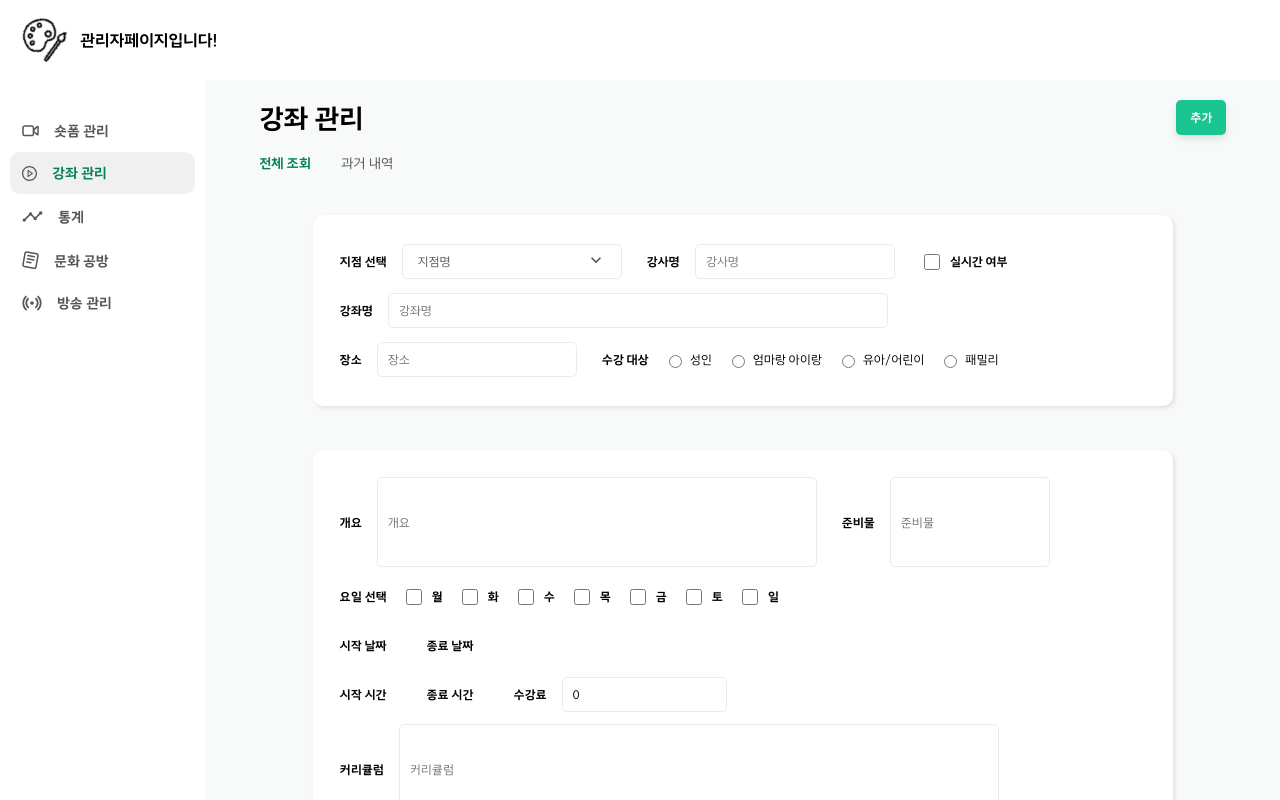
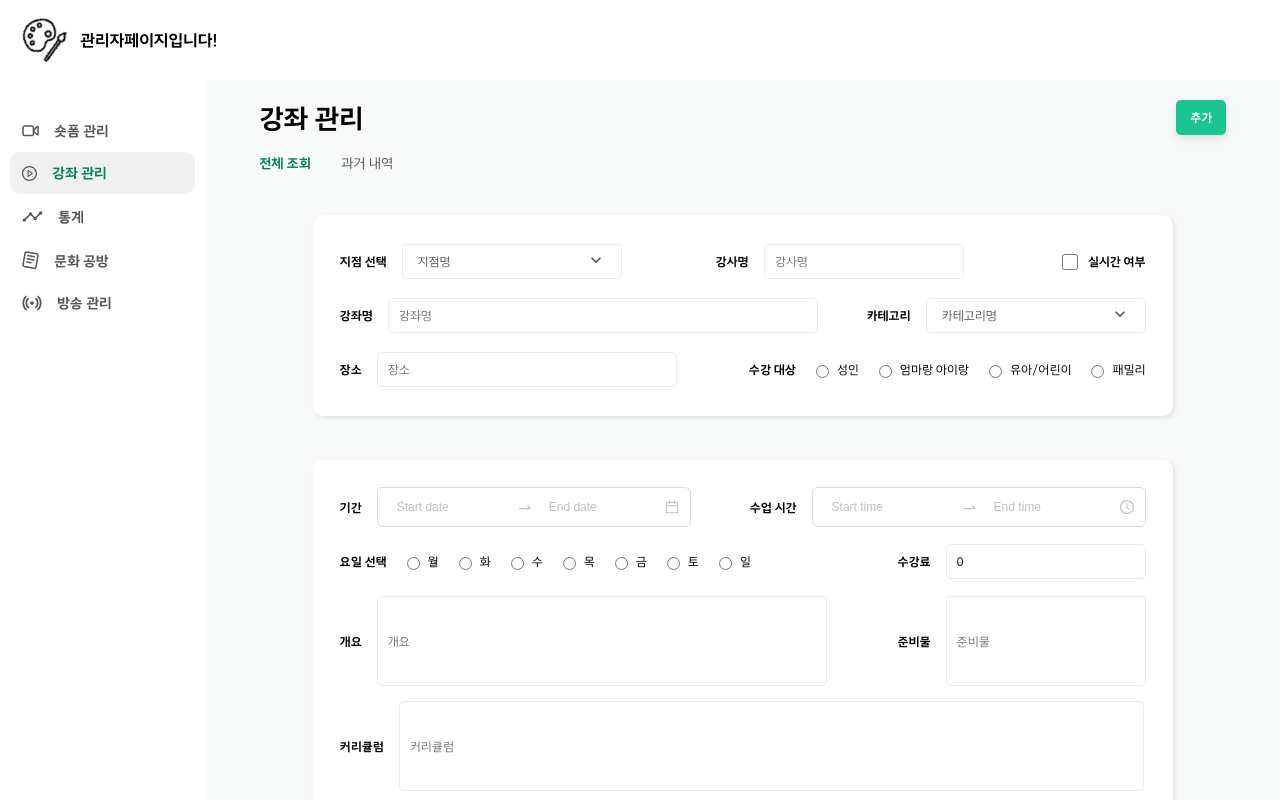
Before and after one commit to kim-jingyu/The-Moon-Ha-React, a React (Create React App) app: page /lesson in a window 1280 px wide. Both pictures are taken after a click on the button "추가". Shown: the top 800 px of the page. Built offline with nearby package versions, Linux system fonts and the light colour scheme.

Commit message:
[KAN-13] Design: 등록 UI 전체적인 크기 조정 및 지점 선택 시 해당 카테고리가 나오도록 수정

```diff
--- a/src/components/DatePicker/styled.js
+++ b/src/components/DatePicker/styled.js
@@ -9,6 +9,7 @@ export const StyledRangePicker = styled(RangePicker)`
         border-color: ${colors.bright_gray};
         input {
             height: 30px;
+            width: 120px;
             font-size: 12px;
             border-radius: 10px;
             padding: 8px;
--- /dev/null
+++ b/src/components/DropdownWithGroup/index.jsx
@@ -0,0 +1,86 @@
+import React, { useState } from 'react';
+import {
+    DropdownButton,
+    DropdownContainer,
+    DropdownGroupContainer,
+    DropdownItem,
+    DropdownMenu,
+    GroupTitle,
+    IconWrapper,
+} from './styled';
+import { MdKeyboardArrowDown } from 'react-icons/md';
+
+export const DropdownWithGroup = ({ title, groups = [], onSelect }) => {
+    const [showMenu, setShowMenu] = useState(false);
+    const [selectedItem, setSelectedItem] = useState(null);
+
+    const toggleMenu = () => setShowMenu(!showMenu);
+    const handleItemClick = (item) => {
+        setSelectedItem(item);
+        onSelect(item);
+        setShowMenu(false);
+    };
+
+    return (
+        <DropdownContainer>
+            <DropdownButton onClick={toggleMenu}>
+                {selectedItem ? selectedItem.name : title}
+                <IconWrapper>
+                    <MdKeyboardArrowDown size={20} />
+                </IconWrapper>
+            </DropdownButton>
+            <DropdownMenu show={showMenu}>
+                {groups.map((group, groupIndex) => (
+                    <DropdownGroup key={groupIndex} group={group} onSelect={handleItemClick} />
+                ))}
+            </DropdownMenu>
+        </DropdownContainer>
+    );
+};
+
+// DropdownGroup 컴포넌트
+const DropdownGroup = ({ group, onSelect }) => {
+    return (
+        <DropdownGroupContainer>
+            <GroupTitle>{group.label}</GroupTitle>
+            {group.items.map((item) => (
+                <DropdownItem key={item.index} onClick={() => onSelect(item)}>
+                    {item.name}
+                </DropdownItem>
+            ))}
+        </DropdownGroupContainer>
+    );
+};
+
+export const branchItem = [
+    {
+        label: 'CH 1985',
+        items: [
+            { index: 1, name: '더현대서울' },
+            { index: 2, name: '중동점' },
+            { index: 3, name: '압구정본점' },
+            { index: 4, name: '더현대 대구' },
+        ],
+    },
+    {
+        label: '문화센터',
+        items: [
+            { index: 5, name: '무역센터점' },
+            { index: 6, name: '천호점' },
+            { index: 7, name: '신촌점' },
+            { index: 8, name: '미아점' },
+            { index: 9, name: '목동점' },
+            { index: 10, name: '킨텍스점' },
+            { index: 11, name: '디큐브시티' },
+            { index: 12, name: '판교점' },
+            { index: 13, name: '울산점' },
+            { index: 14, name: '울산동구점' },
+            { index: 15, name: '충청점' },
+            { index: 16, name: '가든파이브' },
+        ],
+    },
+    {
+        label: '컬처커넥트',
+        items: [{ index: 17, name: '커넥트현대' }],
+    },
+];
--- /dev/null
+++ b/src/components/DropdownWithGroup/styled.js
@@ -0,0 +1,79 @@
+import React, { useState } from 'react';
+import styled from 'styled-components';
+
+import '../../styles/font.css';
+import { colors } from '../../styles/colors';
+
+export const DropdownContainer = styled.div`
+    position: relative;
+    display: inline-block;
+`;
+
+export const DropdownGroupContainer = styled.div`
+    padding: 10px;
+    border-bottom: 1px solid #eee;
+    &:last-child {
+        border-bottom: none;
+    }
+`;
+
+export const DropdownButton = styled.button`
+    font-family: 'Happiness-Sans', sans-serif;
+    background-color: ${colors.white};
+    color: ${colors.drak_gray};
+    font-weight: 400; /* Bold */
+    width: 220px;
+    height: 35px;
+    box-sizing: border-box;
+    border: 1px solid ${colors.bright_gray};
+    padding: 10px 15px;
+    font-size: 12px;
+    cursor: pointer;
+    border-radius: 5px;
+    display: flex;
+    align-items: center;
+    justify-content: space-between;
+
+    &:hover {
+        background-color: ${colors.light_gray};
+    }
+`;
+
+export const DropdownMenu = styled.div`
+    margin-top: 5px;
+    font-family: 'Happiness-Sans', sans-serif;
+    display: ${(props) => (props.show ? 'block' : 'none')};
+    position: absolute;
+    background-color: ${colors.white};
+    box-shadow: 0 8px 16px rgba(0, 0, 0, 0.2);
+    box-sizing: border-box;
+    border-radius: 5px;
+    max-height: 300px;
+    overflow-y: auto; /*스크롤 가능*/
+    min-width: 160px;
+    font-size: 12px;
+    width: 220px;
+    z-index: 1;
+    flex-direction: column;
+`;
+
+export const DropdownItem = styled.div`
+    width: 100%;
+    box-sizing: border-box;
+    padding: 12px 16px;
+    cursor: pointer;
+
+    &:hover {
+        background-color: ${colors.light_gray};
+        border-radius: 5px;
+    }
+`;
+
+export const GroupTitle = styled.div`
+    font-weight: bold;
+    padding-bottom: 8px;
+`;
+
+export const IconWrapper = styled.div`
+    margin-left: 10px;
+`;
--- a/src/components/LessonRegister/index.jsx
+++ b/src/components/LessonRegister/index.jsx
@@ -1,4 +1,4 @@
-import React, { useState } from 'react';
+import React, { useState, useEffect } from 'react';
 import {
     Container,
     HintTitle,
@@ -12,8 +12,11 @@ import {
     RadioInput,
     RadioLabel,
 } from './styled';
-import { branchItem, Dropdown } from '../Dropdown';
 import { StyledButton } from '../Button/styled';
+import TimePicker from '../TimePicker';
+import DatePicker from '../DatePicker';
+import { DropdownWithGroup, branchItem } from '../DropdownWithGroup';
+import { category_center, category_ch1985, Dropdown } from '../Dropdown';
 
 const daysOfWeek = ['월', '화', '수', '목', '금', '토', '일'];
 const target = ['성인', '엄마랑 아이랑', '유아/어린이', '패밀리'];
@@ -21,10 +24,12 @@ const target = ['성인', '엄마랑 아이랑', '유아/어린이', '패밀리'
 const LessonRegister = () => {
     const [isDisabled, setIsDisabled] = useState(true);
     const [selectedBranch, setSelectedBranch] = useState(null);
+    const [category, setCategory] = useState([]);
     const [teacherName, setTeacherName] = useState('');
     const [isRealTime, setIsRealTime] = useState(false);
     const [lessonName, setLessonName] = useState('');
     const [place, setPlace] = useState('');
+    const [selectedWeekDay, setSelectedWeekDay] = useState('');
     const [selectedTarget, setSelectedTarget] = useState('');
     const [lessonFee, setLessonFee] = useState(0);
     const [curriculum, setCurriculumName] = React.useState([]);
@@ -36,8 +41,12 @@ const LessonRegister = () => {
         );
     };
 
-    const handleRadioChange = (event) => {
+    const handleRadioTargetChange = (event) => {
         setSelectedTarget(event.target.value);
+    };
+
+    const handleRadioWeekDayChange = (event) => {
+        setSelectedWeekDay(event.target.value);
     };
 
     const handleSubmit = () => {
@@ -47,6 +56,32 @@ const LessonRegister = () => {
         }
     };
 
+    useEffect(() => {
+        // selectedBranch 값에 따라 dropdownGroups를 업데이트
+        if (selectedBranch) {
+            const foundBranch = branchItem.find((branch) =>
+                branch.items.some((item) => item.name === selectedBranch.name),
+            );
+            const foundItem = foundBranch ? foundBranch.label : null;
+
+            if (foundItem) {
+                const foundLabel = foundBranch ? foundBranch.label : null;
+
+                if (foundLabel === 'CH 1985') {
+                    setCategory(category_ch1985);
+                } else if (foundLabel === '문화센터') {
+                    setCategory(category_center);
+                } else {
+                    setCategory([]);
+                }
+            } else {
+                setCategory([]);
+            }
+        } else {
+            setCategory([]);
+        }
+    }, [selectedBranch]);
+
     return (
         <Container>
             <Wrapper>
@@ -54,7 +89,7 @@ const LessonRegister = () => {
                     <RowItem>
                         <HintTitle>지점 선택</HintTitle>
                         {/* 지점 선택 드롭다운 */}
-                        <Dropdown title="지점명" groups={branchItem} onSelect={setSelectedBranch} />
+                        <DropdownWithGroup title="지점명" groups={branchItem} onSelect={setSelectedBranch} />
                     </RowItem>
                     <RowItem>
                         {/* 강사명 입력 필드 */}
@@ -80,10 +115,14 @@ const LessonRegister = () => {
                         <InputField
                             type="text"
                             placeholder="강좌명"
-                            width="500px"
+                            width="430px"
                             value={lessonName}
                             onChange={(e) => setLessonName(e.target.value)}
                         />
+                    </RowItem>
+                    <RowItem>
+                        <HintTitle>카테고리</HintTitle>
+                        <Dropdown title="카테고리명" group={category} onSelect={setCategory} />
                     </RowItem>
                 </RowWrapper>
                 <RowWrapper>
@@ -92,6 +131,7 @@ const LessonRegister = () => {
                         <InputField
                             type="text"
                             placeholder="장소"
+                            width="300px"
                             value={place}
                             onChange={(e) => setPlace(e.target.value)}
                         />
@@ -106,7 +146,7 @@ const LessonRegister = () => {
                                         name="target"
                                         value={item}
                                         checked={selectedTarget === item}
-                                        onChange={handleRadioChange}
+                                        onChange={handleRadioTargetChange}
                                     />
                                     {item}
                                 </RadioLabel>
@@ -119,10 +159,50 @@ const LessonRegister = () => {
             <Wrapper>
                 <RowWrapper>
                     <RowItem>
+                        <HintTitle>기간</HintTitle>
+                        <DatePicker />
+                    </RowItem>
+                    <RowItem>
+                        <HintTitle>수업 시간</HintTitle>
+                        <TimePicker />
+                    </RowItem>
+                </RowWrapper>
+
+                <RowWrapper>
+                    <RowItem>
+                        <HintTitle>요일 선택</HintTitle>
+                        <RadioContainer>
+                            {daysOfWeek.map((day) => (
+                                <RadioLabel key={day}>
+                                    <RadioInput
+                                        type="radio"
+                                        name="weekday"
+                                        value={day}
+                                        checked={selectedWeekDay === day}
+                                        onChange={handleRadioWeekDayChange}
+                                    />
+                                    {day}
+                                </RadioLabel>
+                            ))}
+                        </RadioContainer>
+                    </RowItem>
+                    <RowItem>
+                        <HintTitle>수강료</HintTitle>
+                        <InputField
+                            type="text"
+                            placeholder="수강료"
+                            width="200px"
+                            value={lessonFee}
+                            onChange={(e) => setLessonFee(e.target.value)}
+                        />
+                    </RowItem>
+                </RowWrapper>
+                <RowWrapper>
+                    <RowItem>
                         <HintTitle>개요</HintTitle>
                         <InputField
                             type="text"
-                            width="440px"
+                            width="450px"
                             height="90px"
                             placeholder="개요"
                             value={teacherName}
@@ -133,7 +213,7 @@ const LessonRegister = () => {
                         <HintTitle>준비물</HintTitle>
                         <InputField
                             type="text"
-                            width="160px"
+                            width="200px"
                             height="90px"
                             placeholder="준비물"
                             value={teacherName}
@@ -143,51 +223,11 @@ const LessonRegister = () => {
                 </RowWrapper>
                 <RowWrapper>
                     <RowItem>
-                        <HintTitle>요일 선택</HintTitle>
-                        {daysOfWeek.map((day) => (
-                            <CheckBoxContainer key={day}>
-                                <CheckBox
-                                    checked={selectedDays.includes(day)}
-                                    onChange={() => handleCheckboxChange(day)}
-                                />
-                                <HintTitle>{day}</HintTitle>
-                            </CheckBoxContainer>
-                        ))}
-                    </RowItem>
-                </RowWrapper>
-                <RowWrapper>
-                    <RowItem>
-                        <HintTitle>시작 날짜</HintTitle>
-                    </RowItem>
-                    <RowItem>
-                        <HintTitle>종료 날짜</HintTitle>
-                    </RowItem>
-                </RowWrapper>
-                <RowWrapper>
-                    <RowItem>
-                        <HintTitle>시작 시간</HintTitle>
-                    </RowItem>
-                    <RowItem>
-                        <HintTitle>종료 시간</HintTitle>
-                    </RowItem>
-                    <RowItem>
-                        <HintTitle>수강료</HintTitle>
-                        <InputField
-                            type="text"
-                            placeholder="수강료"
-                            width="165px"
-                            value={lessonFee}
-                            onChange={(e) => setLessonFee(e.target.value)}
-                        />
-                    </RowItem>
-                </RowWrapper>
-                <RowWrapper>
-                    <RowItem>
                         <HintTitle>커리큘럼</HintTitle>
                         <InputField
                             type="text"
                             placeholder="커리큘럼"
-                            width="600px"
+                            width="745px"
                             height="90px"
                             value={curriculum}
                             onChange={(e) => setCurriculumName(e.target.value)}
--- a/src/components/LessonRegister/styled.js
+++ b/src/components/LessonRegister/styled.js
@@ -15,6 +15,7 @@ export const Wrapper = styled.div`
     flex-direction: column;
     margin-top: 22px;
     margin-bottom: 22px;
+    gap: 5px;
     padding: 22px;
     width: 100%;
     height: auto;
@@ -29,12 +30,15 @@ export const Wrapper = styled.div`
 export const RowWrapper = styled.div`
     display: flex;
     flex-direction: row;
+    justify-content: space-between;
     margin: 5px;
+    gap: 40px;
     // background-color: ${colors.main_green};
 `;
 
 export const RowItem = styled.div`
-    margin-right: 25px;
+    gap: 15px;
+    width: auto;
     align-items: center;
     display: flex;
     flex-direction: row;
@@ -43,9 +47,10 @@ export const RowItem = styled.div`
 export const HintTitle = styled.p`
     font-family: 'Happiness-Sans', sans-serif;
     font-weight: 800; /* Bold */
-    margin-right: 15px;
     font-size: 12px;
+    width: auto;
     align-items: center;
+    // background-color: ${colors.drak_gray};
     color: ${colors.black};
 `;
 
--- a/src/components/TimePicker/index.jsx
+++ b/src/components/TimePicker/index.jsx
@@ -1,5 +1,5 @@
 import React from 'react';
-import { GlobalStyle, StyledRangePicker } from './styled';
+import { StyledRangePicker } from './styled';
 import { ConfigProvider } from 'antd';
 import { colors } from '../../styles/colors';
 
--- a/src/components/TimePicker/styled.js
+++ b/src/components/TimePicker/styled.js
@@ -10,6 +10,7 @@ export const StyledRangePicker = styled(RangePicker)`
         border-color: ${colors.bright_gray};
         input {
             height: 30px;
+            width: 130px;
             font-size: 12px;
             border-radius: 10px;
             padding: 8px;
--- a/src/pages/Lesson/styled.js
+++ b/src/pages/Lesson/styled.js
@@ -31,5 +31,6 @@ export const BodyWrapper = styled.div`
     justify-content: center;
     width: 90%;
     height: auto;
+    box-sizing: border-box;
     margin-top: 22px;
 `;
```
Also changed, not shown: src/components/Dropdown/index.jsx (+38 -58 lines).
